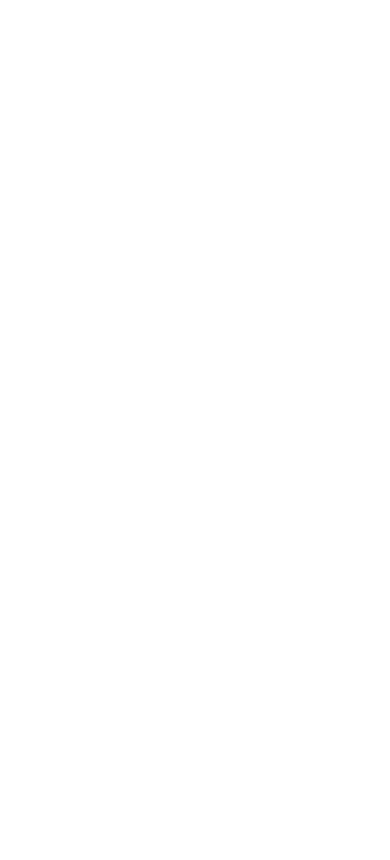
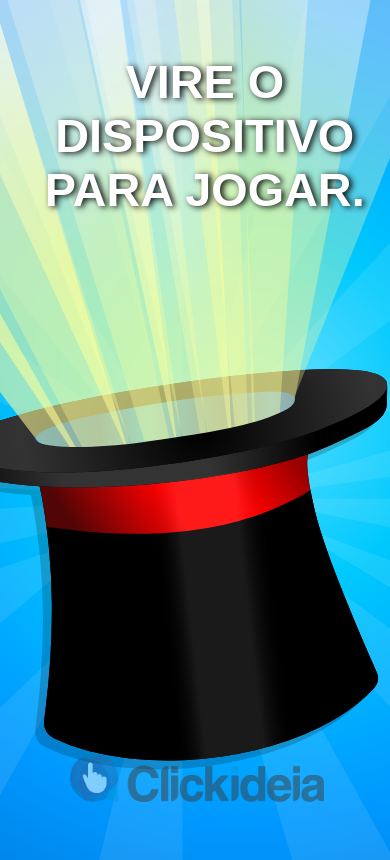
Before and after one commit to Tejas-Software/Cartola-M-gica-Pure-Javascript, a plain HTML site: page index.html in a window 390 px wide. Drawn offline with Linux system fonts and the light colour scheme.

Commit message:
start page responsive created

```diff
--- a/content/functions.js
+++ b/content/functions.js
@@ -55,3 +55,48 @@ export const insertImageWithHoverAndLink = (src, bottom, left, opacity, width, h
 
     document.body.appendChild(currentImage)
 }
+export const turnPhoneToPlay = () => {
+
+
+    let message = document.createElement("p");
+    message.id = "turnPhoneToPlay";
+    message.style.position = "absolute";
+    message.style.left = "5vw"
+    message.style.top = "1vh"
+    message.style.userSelect = "none"
+    message.style.color = "white";
+    message.style.textAlign = "center";
+    message.style.textShadow = "2pt 1pt 5pt black";
+    message.style.fontSize = "12vw"
+    message.style.fontFamily = "arial"
+    message.style.fontWeight = "bold"
+
+    message.innerText = "VIRE O DISPOSITIVO PARA JOGAR."
+
+    let brand_logo = document.createElement("img");
+    brand_logo.style.position = "absolute";
+    brand_logo.id = "brand_logo";
+    brand_logo.style.userSelect = "none"
+    brand_logo.style.left = "18vw"
+    brand_logo.style.bottom = "5vh"
+    brand_logo.style.opacity = "0.5"
+    brand_logo.style.width = "65vw"
+    brand_logo.src = '/content/tela_01/brand_logo.png'
+
+
+
+    document.body.append(message, brand_logo)
+}
+export const unrenderTurnPhoneToPlay = () => {
+
+    let element = document.getElementById('turnPhoneToPlay');
+    let brand_logo = document.getElementById('brand_logo')
+    if(element){
+        element.parentNode.removeChild(element);
+    }
+    if(brand_logo){
+        brand_logo.parentNode.removeChild(brand_logo);
+    }
+
+
+}
--- a/script.js
+++ b/script.js
@@ -1,8 +1,13 @@
-import { createBackground, insertImage, insertImageWithHoverAndLink } from "./content/functions.js";
+import { createBackground, insertImage, insertImageWithHoverAndLink, turnPhoneToPlay, unrenderTurnPhoneToPlay } from "./content/functions.js";
 
 let isGameRendered = false;
+createBackground('/content/tela_01/cenario.svg');
+if(window.innerWidth < 650){
+    turnPhoneToPlay();
+}
 
 const renderGame = () => {
+    unrenderTurnPhoneToPlay();
     createBackground('/content/tela_01/cenario.svg');
     insertImage('/content/tela_01/brand_logo.png', "2vh", "2vw", "0.4", "30vw", "10vh", "0");
     insertImage('/content/tela_01/nome_cartola.svg', "35vh", "17.5vw", "1", "60vw", "50vh", "998");
@@ -10,10 +15,13 @@ const renderGame = () => {
     insertImage('/content/tela_01/cartas.svg', "6vh", "13vw", "1", "80vw", "50vh", "0",);
 }
 const unrenderGame = () => {
+
     let elements = document.getElementsByClassName('image');
     while(elements.length > 0){
         elements[0].parentNode.removeChild(elements[0]);
     }
+    turnPhoneToPlay();
+
 }
 
 setInterval(function() {
```
Also changed, not shown: index.html (+0 -1 lines).
